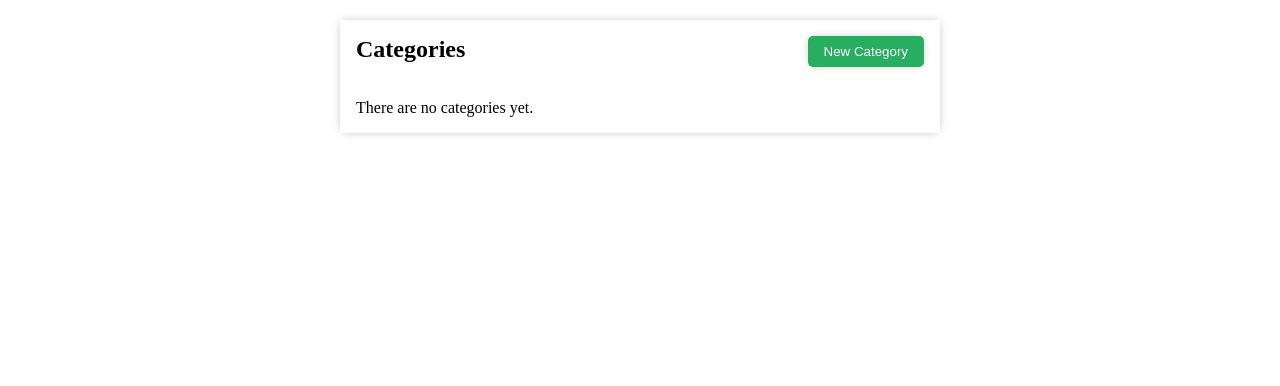
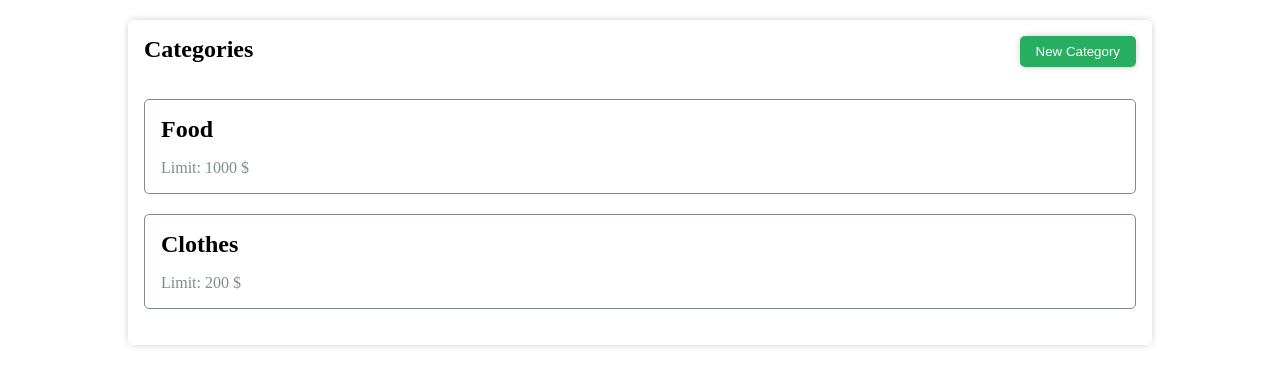
Before and after one commit to jonasgadeikis/expensio, a Vue app: page / in a window 1280 px wide. Shown: the top 386 px of the page. Built offline with nearby package versions, Linux system fonts and the light colour scheme; data requests are answered from the project's data file.

Commit message:
Lesson 2 Check if refs work for modals

```diff
--- a/db.json
+++ b/db.json
@@ -1,4 +1,15 @@
 {
-  "categories": [],
+  "categories": [
+    {
+      "name": "Food",
+      "limit": 1000,
+      "id": 1
+    },
+    {
+      "name": "Clothes",
+      "limit": 200,
+      "id": 2
+    }
+  ],
   "entries": []
 }
--- a/src/assets/index.scss
+++ b/src/assets/index.scss
@@ -1,3 +1,12 @@
+$white-color: #FFFFFF;
+$primary-color: #27AE60;
+$primary-darken-color: #16A085;
+$primary-lighten-color: #7BED9F;
+$shadow-color: 0 0 9px -2px rgba(0,0,0,0.3);
+$disabled-color: #BDC3C7;
+$gray-color: #7F8C8D;
+$dark-color: #2D3436;
+
 * {
   box-sizing: border-box;;
   margin: 0;
@@ -10,38 +19,39 @@
   transition: all 0.3s linear;
   border-radius: 5px;
   cursor: pointer;
-  box-shadow: 0 0 9px -2px rgba(0,0,0,0.3);
+  box-shadow: $shadow-color;
 
   &-primary {
-    background-color: #27ae60;
-    color: #FFFFFF;
+    background-color: $primary-color;
+    color: $white-color;
 
     &:hover {
-      background-color: #16a085;
-      color: #FFFFFF;
+      background-color: $primary-darken-color;
+      color: $white-color;
     }
   }
 
   &-outlined {
     box-shadow: none;
-    border: 1px solid #27ae60;
-    background-color: #FFFFFF;
+    border: 1px solid $primary-color;
+    background-color: $white-color;
   }
 
   &-disabled {
-    background-color: #bdc3c7;
-    color: #7f8c8d;
+    background-color: $disabled-color;
+    color: $gray-color;
     pointer-events: none;
   }
 }
 
 .page-container {
-  width: 600px;
+  width: 80%;
   margin: 20px auto;
 }
 
 .card {
-  box-shadow: 0 0 9px -2px rgba(0,0,0,0.3);
+  box-shadow: $shadow-color;
+  border-radius: 5px;
 
   &-title {
     display: flex;
@@ -53,7 +63,7 @@
   &-subtitle {
     padding: 0 16px 16px;
     font-size: 16px;
-    color: #95a5a6;
+    color: $gray-color;
   }
 
   &-body {
@@ -63,6 +73,19 @@
   &-actions {
     display: flex;
     padding: 16px;
+  }
+
+  &-flat {
+    box-shadow: none;
+  }
+
+  &-bordered {
+    border: 1px solid $gray-color;
+    border-radius: 5px;
+  }
+
+  &-color-primary-light {
+    background-color: $primary-lighten-color;
   }
 }
 
@@ -84,7 +107,7 @@
 }
 
 .modal-content {
-  background-color: #fefefe;
+  background-color: $white-color;
   margin: 5% auto;
   width: 500px;
 }
--- a/src/components/NewCategoryModal.vue
+++ b/src/components/NewCategoryModal.vue
@@ -9,12 +9,31 @@
                 </div>
                 <div class="card-body">
                     <div class="mb-5 d-flex flex-column">
-                        <label for="categoryName" class="input-label">Category Name</label>
-                        <input id="categoryName" class="input-text" v-model="category.name">
+                        <label
+                            for="categoryName"
+                            class="input-label"
+                        >
+                            Category Name
+                        </label>
+                        <input
+                            id="categoryName"
+                            class="input-text"
+                            v-model.trim="category.name"
+                        >
                     </div>
                     <div class="d-flex flex-column">
-                        <label for="categoryLimit" class="input-label">Category Limit</label>
-                        <input type="number" id="categoryLimit" class="input-text" v-model="category.limit">
+                        <label
+                            for="categoryLimit"
+                            class="input-label"
+                        >
+                            Category Limit
+                        </label>
+                        <input
+                            type="number"
+                            id="categoryLimit"
+                            class="input-text"
+                            v-model="category.limit"
+                        >
                     </div>
                 </div>
                 <div class="card-actions">
@@ -71,6 +90,9 @@
             const modal = document.getElementById('newCategoryModal');
 
             modal.style.display = 'none';
+
+            // Works here the same as above code when ref is declared
+            // this.$refs.newCategoryModal.style.display = 'none';
         },
     },
 };
--- a/src/views/Categories.vue
+++ b/src/views/Categories.vue
@@ -4,11 +4,20 @@
             <div class="card-title">
                 <span>Categories</span>
                 <div class="spacer" />
-                <button class="btn btn-primary" @click="openNewCategoryModal">New Category</button>
+                <button
+                    class="btn btn-primary"
+                    @click="openNewCategoryModal"
+                >
+                    New Category
+                </button>
             </div>
             <div class="card-body">
                 <template v-if="categories.length">
-                    <div class="card mb-5" v-for="(category, categoryIndex) in categories" :key="categoryIndex">
+                    <div
+                        class="card card-flat card-bordered mb-5"
+                        v-for="(category, categoryIndex) in categories"
+                        :key="categoryIndex"
+                    >
                         <div class="card-title">{{ category.name }}</div>
                         <div class="card-subtitle">Limit: {{ category.limit }} $</div>
                     </div>
@@ -19,7 +28,6 @@
             </div>
         </div>
     </div>
-
     <new-category-modal @category:saved="getCategories" />
 </template>
 
@@ -45,6 +53,9 @@
             const modal = document.getElementById('newCategoryModal');
 
             modal.style.display = 'block';
+
+            // Does not work this way
+            // this.$refs.newCategoryModal.style.display = 'block';
         },
     },
     mounted() {
```
Also changed, not shown: src/App.vue (indentation only). Lines whose indentation alone changed are shown as unchanged.
